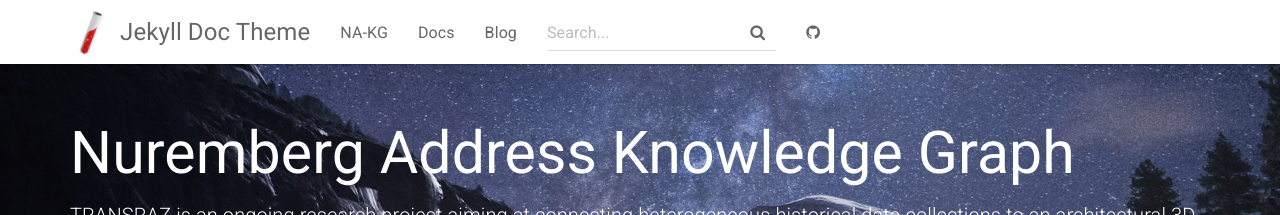
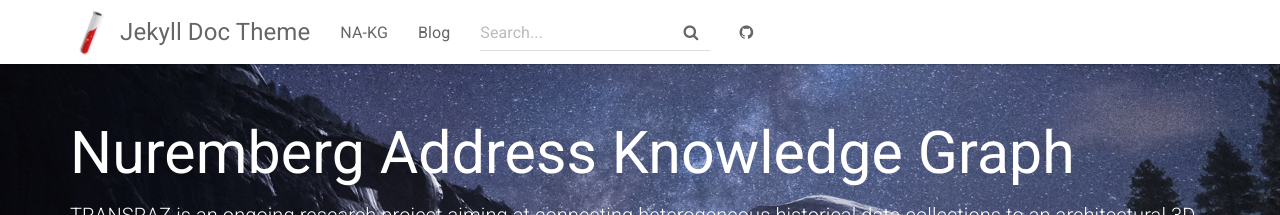
Before and after one commit to ISE-FIZKarlsruhe/Transraz, a Jekyll site: the page built from index.html, in a window 1280 px wide. Shown: the top 215 px of the page. Built offline with Jekyll 4.4.1, drawn with Linux system fonts in a browser that asks for light colours.

Commit message:
Update topnav.html

```diff
--- a/_includes/topnav.html
+++ b/_includes/topnav.html
@@ -13,8 +13,7 @@
         </div>
         <div id="navbar" class="collapse navbar-collapse">
             <ul class="nav navbar-nav">
-                <li {% if page.sectionid=='NA-KG' %} class="active" {% endif %}><a href="{{ site.posts.first.url | relative_url }}">NA-KG</a></li>
-                <li {% if page.sectionid=='docs' %} class="active" {% endif %}><a href="{{ "/docs/home/" | relative_url }}">Docs</a></li>
+                <li {% if page.sectionid=='docs' %} class="active" {% endif %}><a href="{{ "/docs/NA-KG/"  | relative_url }}">NA-KG</a></li>
                 <li {% if page.sectionid=='blog' %} class="active" {% endif %}><a href="{{ site.posts.first.url | relative_url }}">Blog</a></li
             </ul>
             <div class="navbar-right">
```
